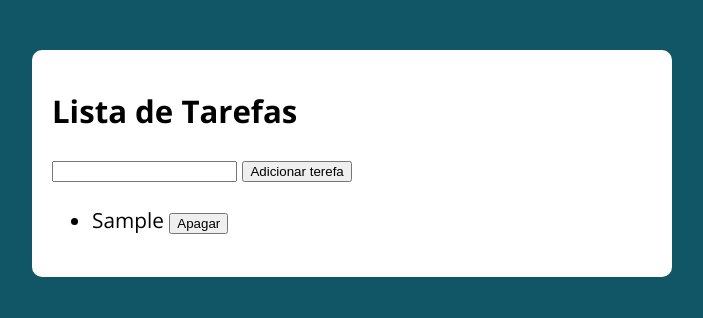
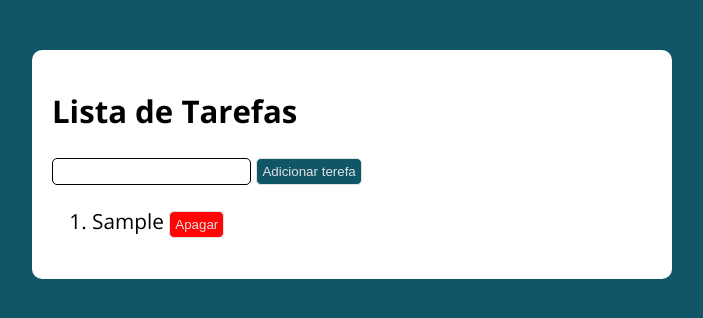
Before and after one commit to gbguii/Curso-JavaScript, a plain HTML site: page 26listaTarefa/index.html in a window 1280 px wide. Both pictures are taken after typing "Sample" into the empty fields and a click on the button "Adicionar terefa". Shown: the whole page, without its empty margins (288-991 px from the left). Drawn offline with nearby package versions, Linux system fonts and the light colour scheme.

Commit message:
Finalizado JavaScript e CSS da ListaTarefa

```diff
--- a/26listaTarefa/assets/css/style.css
+++ b/26listaTarefa/assets/css/style.css
@@ -3,12 +3,10 @@
   --primary-color: rgb(17, 86, 102);
   --primary-color-darker: rgb(9, 48, 56);
 }
-
 * {
   box-sizing: border-box;
   outline: 0;
 }
-
 body {
   margin: 0;
   padding: 0;
@@ -16,43 +14,35 @@ body {
   font-family: 'Open sans', sans-serif;
   font-size: 1.3em;
   line-height: 1.5em;
+
 }
-
 .container {
   max-width: 640px;
   margin: 50px auto;
   background: #fff;
   padding: 20px;
   border-radius: 10px;
+
 }
-
-form input, form label, form button {
-  display: block;
-  width: 100%;
-  margin-bottom: 10px;
+.input-tarefa{
+  padding: 5px 10px;
+  border-radius: 5px;
+  border: 1px solid black;
 }
-
-form input {
-  font-size: 24px;
-  height: 50px;
-  padding: 0 20px;
+.btn-tarefa, .apagar{
+  padding: 5px;
+  border: 1px solid;
+  cursor: pointer;
+  border-radius: 5px;
+  color: rgb(226, 226, 226);
+  background: var(--primary-color);
 }
-
-form input:focus {
-  outline: 1px solid var(--primary-color);
+.btn-tarefa:hover{
+  background-color: var(--primary-color-darker);
 }
-
-form button {
-  border: none;
-  background: var(--primary-color);
-  color: #fff;
-  font-size: 18px;
-  font-weight: 700;
-  height: 50px;
-  cursor: pointer;
-  margin-top: 30px;
+.apagar{
+  background-color: rgb(255, 5, 5);
 }
-
-form button:hover {
-  background: var(--primary-color-darker);
+ul li{
+  list-style: decimal;
 }
--- a/26listaTarefa/assets/js/main.js
+++ b/26listaTarefa/assets/js/main.js
@@ -46,5 +46,29 @@ document.addEventListener("click", function(e){
     const el = e.target;
     if( el.classList.contains("apagar")){
         el.parentElement.remove();
+        salvarTarefa();
     }
 })
+
+function salvarTarefa(){
+    const liTarefas = tarefas.querySelectorAll("li");
+    const listaDeTarefas = [];
+
+    for (let tarefa of liTarefas){
+        let tarefaTexto = tarefa.innerText;
+        tarefaTexto = tarefaTexto.replace("Apagar", "").trim();
+        listaDeTarefas.push(tarefaTexto)
+    }
+    const tarefasJSON = JSON.stringify(listaDeTarefas);
+    localStorage.setItem("tarefas", tarefasJSON);
+}
+
+function adicionaTarefasSalvas(){
+    const tarefas = localStorage.getItem("tarefas");
+    const listaDeTarefas = JSON.parse(tarefas);
+
+    for(let tarefa of listaDeTarefas){
+        criaTarefa(tarefa);
+    }
+}
+adicionaTarefasSalvas();
```
